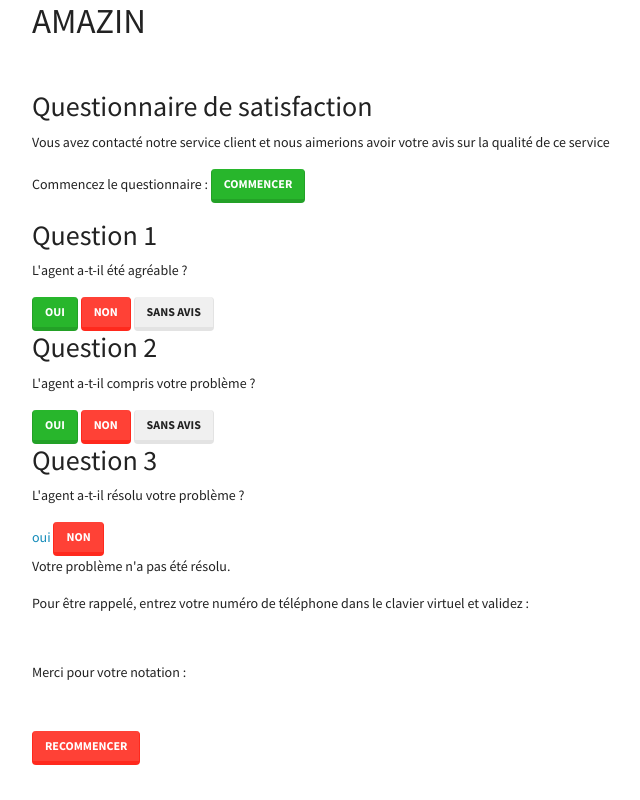
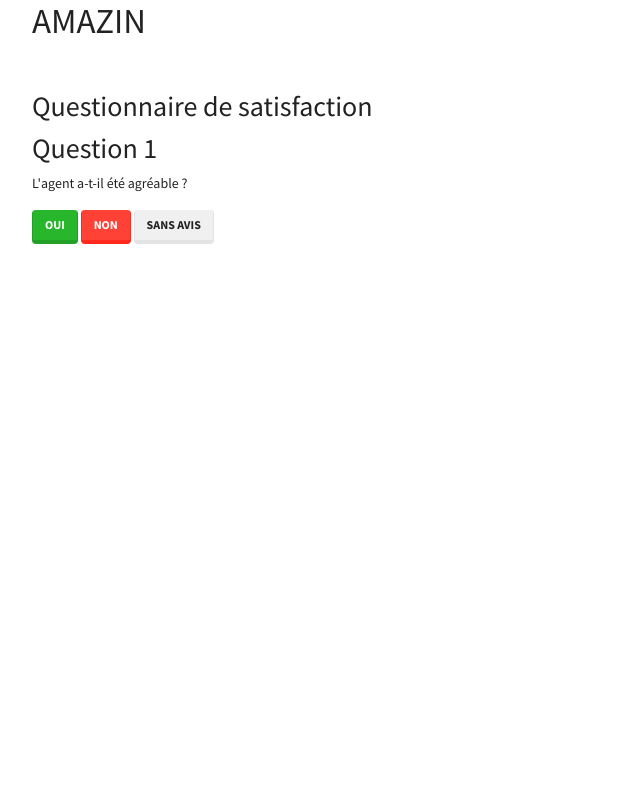
Before and after one commit to democvidev/QuestionnaireDeSatisfaction, a PHP site: page /index.php?step=1 in a window 1280 px wide. Shown: the whole page, without its empty margins (53-693 px from the left). Run offline with PHP 8.4, Linux system fonts and the light colour scheme.

Commit message:
add steps and logical code

```diff
--- a/index.php
+++ b/index.php
@@ -21,48 +21,104 @@
 
         <h2>Questionnaire de satisfaction</h2>
 
+         <?php
+        $max = 5; // initialise le maximum de points
+        if ($_GET == null) { ?>
+
         <!-- step 0 : A afficher uniquement au chargement de la page -->
         <p>Vous avez contacté notre service client et nous aimerions avoir votre avis sur la qualité de ce service</p>
-        <p>Commencez le questionnaire : <a href="" role="button" class="btn btn-success">Commencer</a></p>
+        <p>Commencez le questionnaire : <a href="?step=1" role="button" class="btn btn-success">Commencer</a></p>
+
+         <?php
+        } elseif (isset($_GET['step']) && $_GET['step'] === '1') { ?>
 
         <!-- Etape 1 : A afficher uniquement une fois que le boutton "Commencer" a été pressé -->
         <h2>Question 1</h2>
         <p>L'agent a-t-il été agréable ?</p>
-        <a href="" role="button" class="btn btn-success">oui</a> <!-- rapporte 2 point -->
-        <a href="" role="button" class="btn btn-danger">non</a> <!-- rapporte 0 point -->
-        <a href="" role="button" class="btn btn-secondary">sans avis</a> <!-- rapporte 1 point -->
+        <a href="?step=2&count=2" role="button" class="btn btn-success">oui</a> <!-- rapporte 2 point -->
+        <a href="?step=2&count=0" role="button" class="btn btn-danger">non</a> <!-- rapporte 0 point -->
+        <a href="?step=2&count=1" role="button" class="btn btn-secondary">sans avis</a> <!-- rapporte 1 point -->
+
+         <?php
+        } elseif (isset($_GET['step']) && $_GET['step'] === '2') {
+            $q1 = $_GET['count']; ?>
 
         <!-- Etape 2 : A afficher uniquement une fois que l'étape 1 a été résolue -->
         <h2>Question 2</h2>
         <p>L'agent a-t-il compris votre problème ?</p>
-        <a href="" role="button" class="btn btn-success">oui</a> <!-- rapporte 2 point -->
-        <a href="" role="button" class="btn btn-danger">non</a> <!-- rapporte 0 point -->
-        <a href="" role="button" class="btn btn-secondary">sans avis</a> <!-- rapporte 1 point -->
+        <a href="?step=3&count=<?= $q1 + 2?>" role="button" class="btn btn-success">oui</a> <!-- rapporte 2 point -->
+        <a href="?step=3&count=<?= $q1?>" role="button" class="btn btn-danger">non</a> <!-- rapporte 0 point -->
+        <a href="?step=3&count=<?= $q1 + 1?>" role="button" class="btn btn-secondary">sans avis</a> <!-- rapporte 1 point -->
+
+        <?php
+        } elseif (isset($_GET['step']) && $_GET['step'] === '3') {
+            $q2 = $_GET['count']; ?>
 
         <!-- Etape 3 : A afficher uniquement une fois que l'étape 2 a été résolue -->
         <h2>Question 3</h2>
         <p>L'agent a-t-il résolu votre problème ?</p>
-        <a href="">oui</a> <!-- rapporte 1 point -->
-        <a href="" role="button" class="btn btn-danger">non</a> <!-- rapporte -1 point -->
+        <a href="?step=5&count=<?= $q2 + 1?>" role="button" class="btn btn-success">oui</a> <!-- rapporte 1 point -->
+        <a href="?step=4&count=<?= $q2 - 1?>&nb=" role="button" class="btn btn-danger">non</a> <!-- rapporte -1 point -->
+
+        <?php
+        } elseif (isset($_GET['step']) && $_GET['step'] === '4') {
+            if (isset($_GET['count'])) {
+                $count = $_GET['count'];
+            } ?>
 
         <!-- Etape 4 : A afficher uniquement si "non" a été répondu à l'étape 3 -->
         <p>Votre problème n'a pas été résolu.</p>
         <p>Pour être rappelé, entrez votre numéro de téléphone dans le clavier virtuel et validez :</p>
         <!-- Coder ici un clavier numérique permettant de saisir le numéro de téléphone -->
 
-        <!-- Afficher ici le numéro de téléphone qui s'affiche au fur et à mesure de la saisie-->
-        <!--<p>Votre numéro : #numéro de téléphone saisi#</p>-->
+        <form action="" method="get">
+            <div class="btn-toolbar" role="toolbar" aria-label="Toolbar with button groups">
+                <div class="input-group">
+                    <div class="input-group-text" id="btnGroupAddon">tel</div>
+                    <input type="tel" value="<?= $_GET['nb']?>" class="form-control" pattern="0[0-7]{1}[0-9]{8}" placeholder="" aria-label="Input group example" aria-describedby="btnGroupAddon" maxLength="10" required>
+                </div>
+                <div class="btn-group me-2" role="group" aria-label="First group">
+
+                    <?php for ($i = 0; $i <= 9; $i++) { ?>
+
+                        <a href="?step=4&count=<?=$count ?>&nb=<?= $_GET['nb'] . $i?>" type="button" class="btn btn-primary"><?= $i?></a>
+
+                    <?php } ?>
+
+                    <a href="?step=4&count=<?=$count ?>&nb=<?= substr($_GET['nb'], 0, -1) ?>" role="button" class="btn btn-warning">Correction</a>
+                    <a href="?step=4&count=<?=$count ?>&nb=" role="button" class="btn btn-success">Réinitialisation</a>
+                </div>
+            </div>
+
+            <!-- Afficher ici le numéro de téléphone qui s'affiche au fur et à mesure de la saisie-->
+            <!--<p>Votre numéro : #numéro de téléphone saisi#</p>-->
+            <input type="submit" value="Valider" class="btn btn-success"> <!-- Validation du numéro de téléphone -->
+            <a href="?step=5&count=<?= $count ?>" role="button" class="btn btn-warning">Ne pas être rappelé</a>
+        </form>
 
         <!-- Si un téléphone à été saisi, afficher "Vous serez rappelé très prochainement au #numéro de téléphone#" -->
+        <?php
+        } elseif (isset($_GET['count'])) {
+            $count = $_GET['count']; ?>
 
         <!-- Etape finale : A afficher si "oui" a été répondu à la question 3 ou si l'étape 4 a été résolue -->
-        <p class="mt-5">Merci pour votre notation : </p>
+        <p class="mt-5">Merci pour votre notation :
+        <?php
+            $count === '-1' ? $count = '0' : $count;
+            for ($i = 0; $i < $count; $i++) {
+                echo '⭐';
+            }
+            for ($i = 0; $i < $max - $count; $i++) {
+                echo '⚫';
+            } ?></p>
 
         <!-- le nombre d'étoiles représente le nombre de points cumulés -->
 
         <p class="mt-5">
-            <a href="" role="button" class="btn btn-danger">Recommencer</a>
+            <a href="?" role="button" class="btn btn-danger">Recommencer</a>
         </p>
+        <?php
+        } ?>
     </div>
 </body>
 </html>
```
